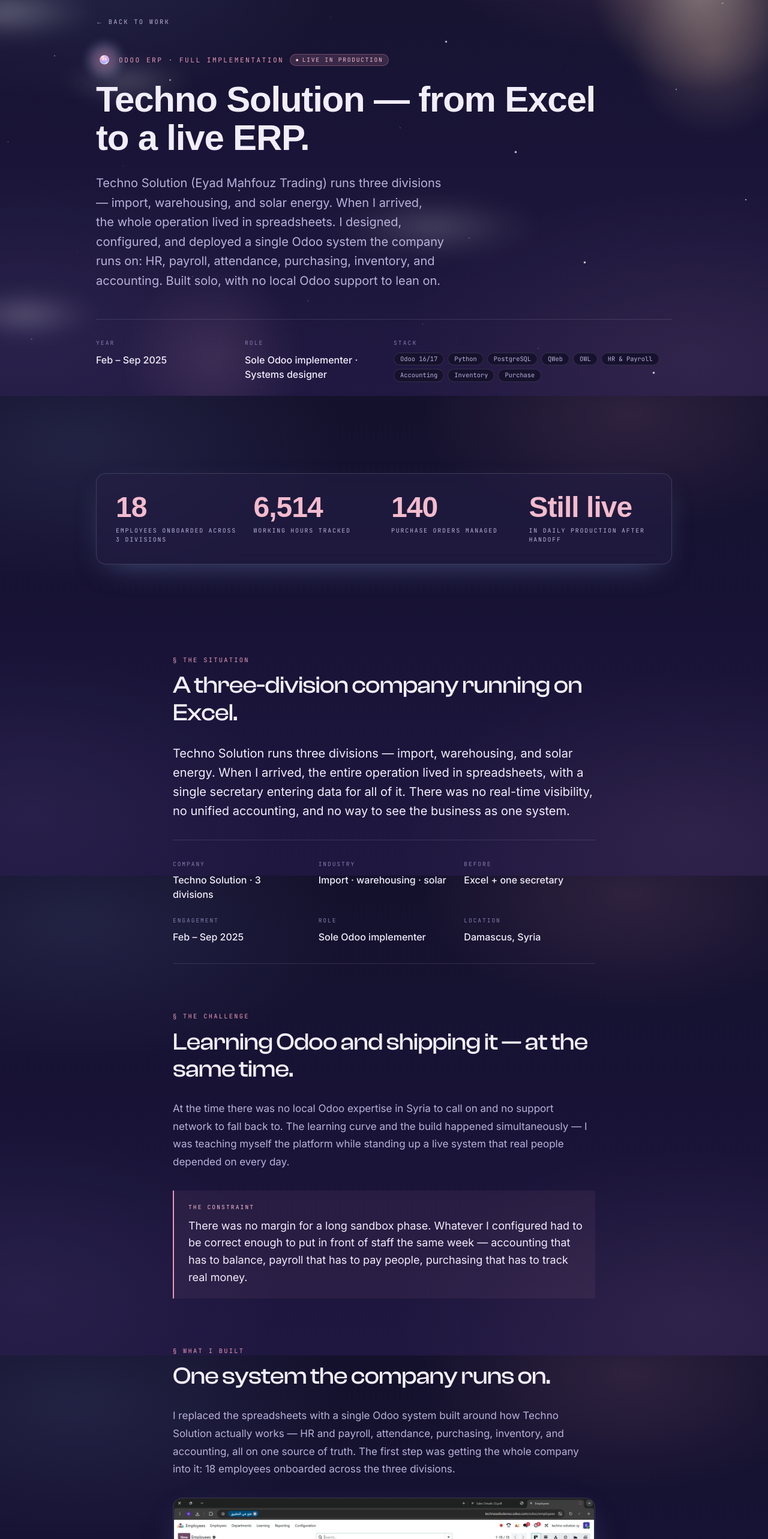
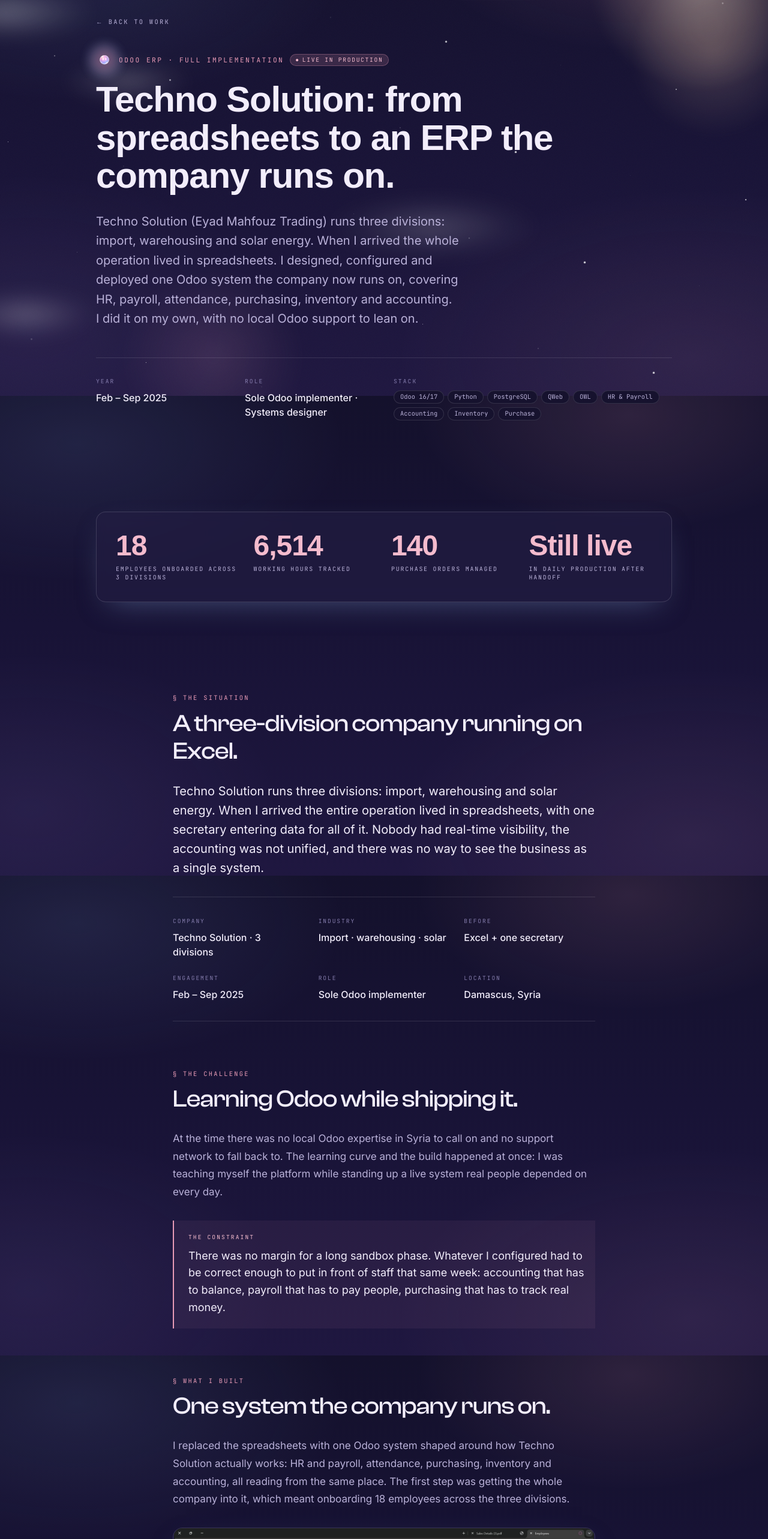
Before and after one commit to Mozn-jamous/portfolio-website, a Next.js app: page /projects/techno-solution in a window 1280 px wide. Shown: the part 140-2706 px from the top of the page at 60% size. Built offline with nearby package versions, Linux system fonts and the light colour scheme; a web font is replaced by a local one.

Commit message:
Rewrite Techno Solution, Burgasm and Divano copy in a human voice (EN + AR)

```diff
--- a/src/app/projects/techno-solution/page.tsx
+++ b/src/app/projects/techno-solution/page.tsx
@@ -47,11 +47,11 @@
         meta={{
           eyebrow: <T en="Odoo ERP · Full implementation" ar="نظام Odoo ERP · تطبيق كامل" />,
           status: <T en="Live in production" ar="حيّ في الإنتاج" />,
-          title: <T en="Techno Solution — from Excel to a live ERP." ar="Techno Solution — من Excel إلى نظام ERP حيّ." />,
+          title: <T en="Techno Solution: from spreadsheets to an ERP the company runs on." ar="Techno Solution: من جداول Excel إلى نظام ERP تعمل عليه الشركة." />,
           lede: (
             <T
-              en="Techno Solution (Eyad Mahfouz Trading) runs three divisions — import, warehousing, and solar energy. When I arrived, the whole operation lived in spreadsheets. I designed, configured, and deployed a single Odoo system the company runs on: HR, payroll, attendance, purchasing, inventory, and accounting. Built solo, with no local Odoo support to lean on."
-              ar="تدير Techno Solution (إياد محفوظ للتجارة) ثلاثة أقسام — الاستيراد، والتخزين، والطاقة الشمسية. حين وصلتُ، كانت العملية كلّها تعيش في جداول Excel. صمّمتُ وهيّأتُ وأطلقتُ نظام Odoo واحداً تعمل عليه الشركة: الموارد البشرية، والرواتب، والحضور، والمشتريات، والمخزون، والمحاسبة. بُني منفردةً، دون دعم Odoo محلّي أتّكئ عليه."
+              en="Techno Solution (Eyad Mahfouz Trading) runs three divisions: import, warehousing and solar energy. When I arrived the whole operation lived in spreadsheets. I designed, configured and deployed one Odoo system the company now runs on, covering HR, payroll, attendance, purchasing, inventory and accounting. I did it on my own, with no local Odoo support to lean on."
+              ar="تدير Techno Solution (إياد محفوظ للتجارة) ثلاثة أقسام: الاستيراد، والتخزين، والطاقة الشمسية. حين وصلتُ كانت العملية كلها تعيش في جداول Excel. صمّمتُ وهيّأتُ وأطلقتُ نظام Odoo واحداً تعمل عليه الشركة الآن، يغطّي الموارد البشرية والرواتب والحضور والمشتريات والمخزون والمحاسبة. فعلتُ ذلك وحدي، دون دعم Odoo محلّي أتّكئ عليه."
             />
           ),
           year: <T en="Feb – Sep 2025" ar="شباط – أيلول 2025" />,
@@ -82,8 +82,8 @@
               <>
                 <Lead>
                   <T
-                    en="Techno Solution runs three divisions — import, warehousing, and solar energy. When I arrived, the entire operation lived in spreadsheets, with a single secretary entering data for all of it. There was no real-time visibility, no unified accounting, and no way to see the business as one system."
-                    ar="تدير Techno Solution ثلاثة أقسام — الاستيراد، والتخزين، والطاقة الشمسية. حين وصلتُ، كانت العملية كلّها تعيش في جداول Excel، بسكرتيرةٍ واحدة تُدخل البيانات لكل ذلك. لم تكن هناك رؤيةٌ لحظية، ولا محاسبةٌ موحّدة، ولا طريقةٌ لرؤية المشروع كنظامٍ واحد."
+                    en="Techno Solution runs three divisions: import, warehousing and solar energy. When I arrived the entire operation lived in spreadsheets, with one secretary entering data for all of it. Nobody had real-time visibility, the accounting was not unified, and there was no way to see the business as a single system."
+                    ar="تدير Techno Solution ثلاثة أقسام: الاستيراد، والتخزين، والطاقة الشمسية. حين وصلتُ كانت العملية كلها تعيش في جداول Excel، وسكرتيرة واحدة تُدخل البيانات لكل ذلك. لم يكن لأحد رؤية لحظية، ولم تكن المحاسبة موحّدة، ولا طريقة لرؤية المشروع نظاماً واحداً."
                   />
                 </Lead>
                 <FactGrid
@@ -103,22 +103,22 @@
             kicker: <T en="The challenge" ar="التحدّي" />,
             heading: (
               <T
-                en="Learning Odoo and shipping it — at the same time."
-                ar="تعلّم Odoo وإطلاقه — في الوقت نفسه."
+                en="Learning Odoo while shipping it."
+                ar="أن أتعلّم Odoo وأُطلقه في الوقت نفسه."
               />
             ),
             body: (
               <>
                 <p>
                   <T
-                    en="At the time there was no local Odoo expertise in Syria to call on and no support network to fall back to. The learning curve and the build happened simultaneously — I was teaching myself the platform while standing up a live system that real people depended on every day."
-                    ar="في ذلك الوقت لم تكن هناك خبرة Odoo محلّية في سوريا أستعين بها، ولا شبكة دعمٍ أرجع إليها. حدث منحنى التعلّم والبناء في آنٍ معاً — كنتُ أُعلّم نفسي المنصّة بينما أُقيم نظاماً حيّاً يعتمد عليه أناسٌ حقيقيون كل يوم."
+                    en="At the time there was no local Odoo expertise in Syria to call on and no support network to fall back to. The learning curve and the build happened at once: I was teaching myself the platform while standing up a live system real people depended on every day."
+                    ar="في ذلك الوقت لم تكن هناك خبرة Odoo محلّية في سوريا أستعين بها، ولا شبكة دعم أرجع إليها. وحدث منحنى التعلّم والبناء في آنٍ واحد: كنتُ أُعلّم نفسي المنصّة بينما أُقيم نظاماً حيّاً يعتمد عليه أناس حقيقيون كل يوم."
                   />
                 </p>
                 <Callout kicker={<T en="The constraint" ar="القيد" />}>
                   <T
-                    en="There was no margin for a long sandbox phase. Whatever I configured had to be correct enough to put in front of staff the same week — accounting that has to balance, payroll that has to pay people, purchasing that has to track real money."
-                    ar="لم يكن هناك هامشٌ لمرحلة تجربةٍ طويلة. كلّ ما أُهيّئه كان يجب أن يكون صحيحاً بما يكفي لوضعه أمام الموظفين في الأسبوع نفسه — محاسبةٌ يجب أن تتوازن، ورواتب يجب أن تدفع للناس، ومشترياتٌ يجب أن تتتبّع أموالاً حقيقية."
+                    en="There was no margin for a long sandbox phase. Whatever I configured had to be correct enough to put in front of staff that same week: accounting that has to balance, payroll that has to pay people, purchasing that has to track real money."
+                    ar="لم يكن هناك هامش لمرحلة تجربة طويلة. كل ما أُهيّئه كان يجب أن يكون صحيحاً بما يكفي لوضعه أمام الموظفين في الأسبوع نفسه: محاسبة يجب أن تتوازن، ورواتب يجب أن تدفع للناس، ومشتريات يجب أن تتتبّع أموالاً حقيقية."
                   />
                 </Callout>
               </>
@@ -131,14 +131,14 @@
               <>
                 <p>
                   <T
-                    en="I replaced the spreadsheets with a single Odoo system built around how Techno Solution actually works — HR and payroll, attendance, purchasing, inventory, and accounting, all on one source of truth. The first step was getting the whole company into it: 18 employees onboarded across the three divisions."
-                    ar="استبدلتُ جداول Excel بنظام Odoo واحد مبنيٍّ حول طريقة عمل Techno Solution فعلاً — الموارد البشرية والرواتب، والحضور، والمشتريات، والمخزون، والمحاسبة، كلّها على مصدرٍ واحد للحقيقة. كانت الخطوة الأولى إدخال الشركة كلّها إليه: 18 موظفاً عبر الأقسام الثلاثة."
+                    en="I replaced the spreadsheets with one Odoo system shaped around how Techno Solution actually works: HR and payroll, attendance, purchasing, inventory and accounting, all reading from the same place. The first step was getting the whole company into it, which meant onboarding 18 employees across the three divisions."
+                    ar="استبدلتُ جداول Excel بنظام Odoo واحد مصوغ حول طريقة عمل Techno Solution فعلاً: الموارد البشرية والرواتب، والحضور، والمشتريات، والمخزون، والمحاسبة، كلها تقرأ من المكان نفسه. وكانت الخطوة الأولى إدخال الشركة كلها إليه، أي إدخال 18 موظفاً عبر الأقسام الثلاثة."
                   />
                 </p>
                 <Figure
                   src="/work/techno-solution/employees.webp"
                   label="Employees"
-                  caption={<T en="Employees — 18 staff onboarded across all divisions" ar="الموظفون — 18 موظفاً أُدخلوا عبر كل الأقسام" />}
+                  caption={<T en="Employees: 18 staff onboarded across all divisions" ar="الموظفون: 18 موظفاً أُدخلوا عبر كل الأقسام" />}
                 />
                 <FactGrid
                   items={[
@@ -147,7 +147,7 @@
                     { label: <T en="Purchase" ar="المشتريات" />, value: <T en="Dual-currency purchase orders" ar="أوامر شراء بعملة مزدوجة" /> },
                     { label: <T en="Inventory" ar="المخزون" />, value: <T en="Multi-division stock moves" ar="حركات مخزون متعدّدة الأقسام" /> },
                     { label: <T en="Accounting" ar="المحاسبة" />, value: <T en="Unified company books" ar="دفاتر شركةٍ موحّدة" /> },
-                    { label: <T en="Reporting" ar="التقارير" />, value: <T en="Live dashboards, not Excel" ar="لوحات حيّة، لا Excel" /> },
+                    { label: <T en="Reporting" ar="التقارير" />, value: <T en="Live dashboards instead of spreadsheets" ar="لوحات حيّة بدل جداول Excel" /> },
                   ]}
                 />
               </>
@@ -160,8 +160,8 @@
               <>
                 <Lead>
                   <T
-                    en="An ERP is only real once people put their daily work into it. These are the live reports — attendance, purchasing, and stock — running on the company's actual operations."
-                    ar="لا يصير نظام ERP حقيقياً إلا حين يضع الناس عملهم اليومي فيه. هذه هي التقارير الحيّة — الحضور، والمشتريات، والمخزون — تعمل على عمليات الشركة الفعلية."
+                    en="An ERP only becomes real once people put their daily work into it. These are the live reports for attendance, purchasing and stock, running on the company's actual operations."
+                    ar="لا يصير نظام ERP حقيقياً إلا حين يضع الناس عملهم اليومي فيه. وهذه هي التقارير الحيّة للحضور والمشتريات والمخزون، تعمل على عمليات الشركة الفعلية."
                   />
                 </Lead>
                 <Figure
```
Also changed, not shown: src/app/projects/burgasm/page.tsx (+14 -14 lines), src/app/projects/divano/page.tsx (+8 -8 lines).
